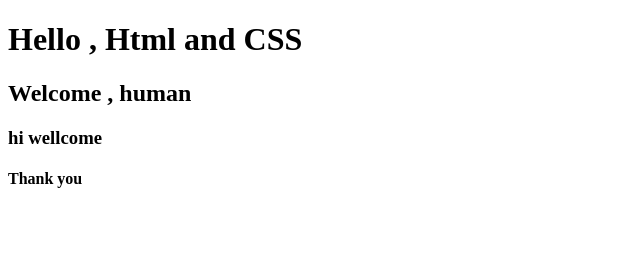
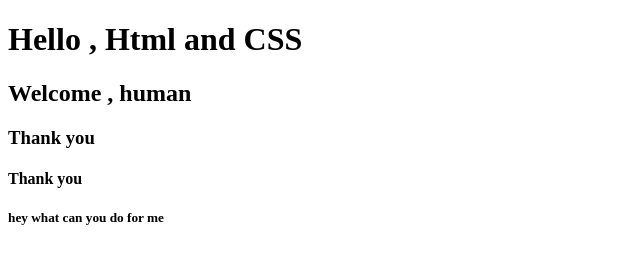
Before and after one commit to sach9n/hello, a plain HTML site: page hello.html/index.html in a window 1280 px wide. Shown: the whole page, without its empty margins (0-640 px from the left). Drawn offline with Linux system fonts and the light colour scheme.

Commit message:
imade it

```diff
--- a/hello.html/index.html
+++ b/hello.html/index.html
@@ -8,7 +8,8 @@
 <body>
     <h1>Hello , Html and CSS</h1>
     <h2>Welcome , human</h2>
-    <h3>hi wellcome </h3>
+    <h3>Thank you</h3>
     <h4>Thank you</h4>
+    <h5>hey what can you do for me</h5>
 </body>
 </html>
```
